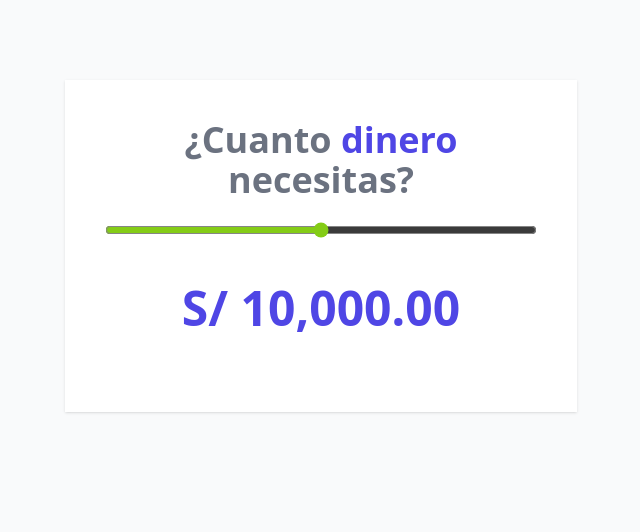
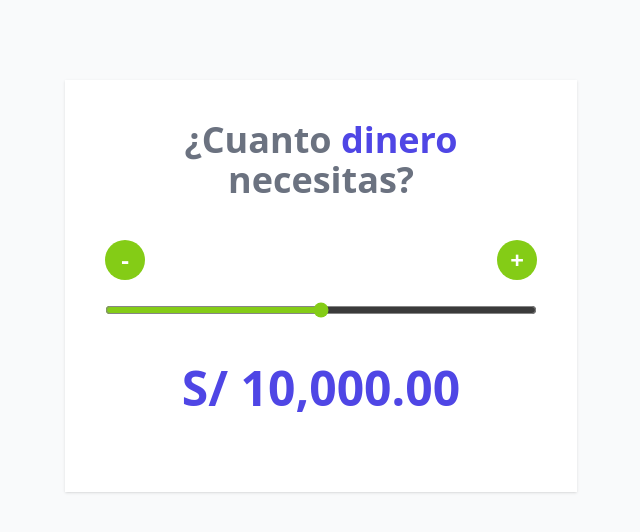
Before and after one commit to PeterArce96/cotizador-vue, a Vue app: page / in a window 1280 px wide. Shown: the top 532 px of the page, without its empty margins (319-959 px from the left). Built offline with nearby package versions, Linux system fonts and the light colour scheme.

Commit message:
cotizador - Añadir botones para incrementar y decrementar la cantidad

```diff
--- a/src/App.vue
+++ b/src/App.vue
@@ -15,11 +15,40 @@
     return formatter.format(cantidad.value)
   });
 
+  const handleChangeDecremento = () => {
+    const valor = cantidad.value - STEP
+
+    if (valor < MIN) {
+      alert('Cantidad no válida');
+      return;
+    }
+    cantidad.value = valor;
+  }
+  const handleChangeIncremento = () => {
+    const valor = cantidad.value + STEP
+
+    if (valor > MAX) {
+      alert('Cantidad no válida');
+      return;
+    }
+    cantidad.value = valor;
+  }
+
 </script>
 
 <template>
   <div class="my-20 max-w-lg mx-auto bg-white shadow p-10">
     <Header />
+    <div class="flex justify-between mt-10">
+      <button
+        class="h-10 w-10 flex items-center justify-center font-bold bg-lime-500 rounded-full hover:outline-none hover:ring-2 hover:ring-offset-2 hover:ring-lime-500 text-white text-2xl"
+        @click="handleChangeDecremento"
+      >-</button>
+      <button
+        class="h-10 w-10 flex items-center justify-center font-bold bg-lime-500 rounded-full hover:outline-none hover:ring-2 hover:ring-offset-2 hover:ring-lime-500 text-white text-2xl"
+        @click="handleChangeIncremento"
+      >+</button>
+    </div>
 
     <div class="my-5">
       <input
```
